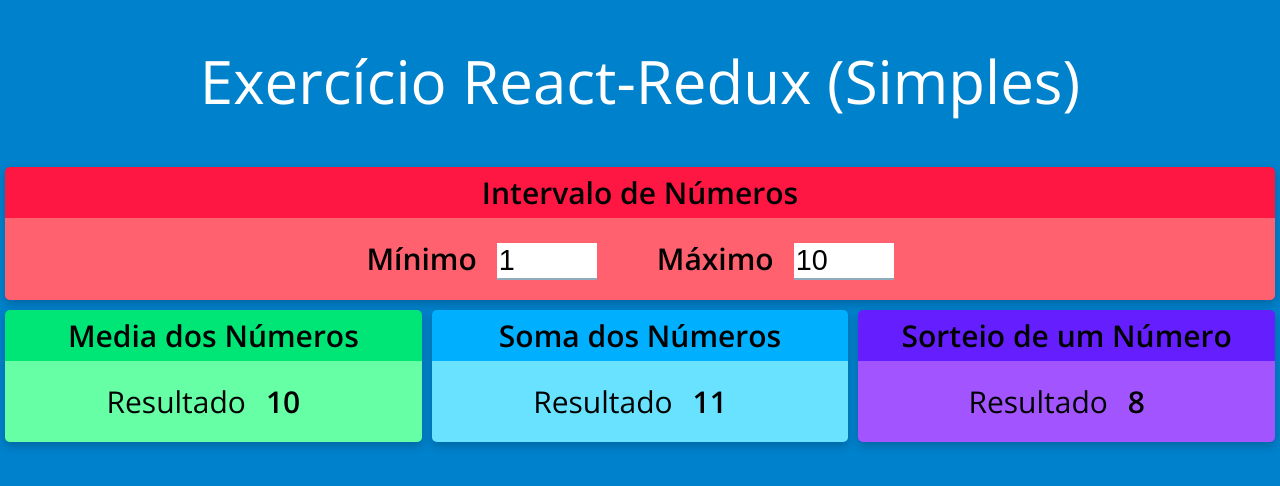
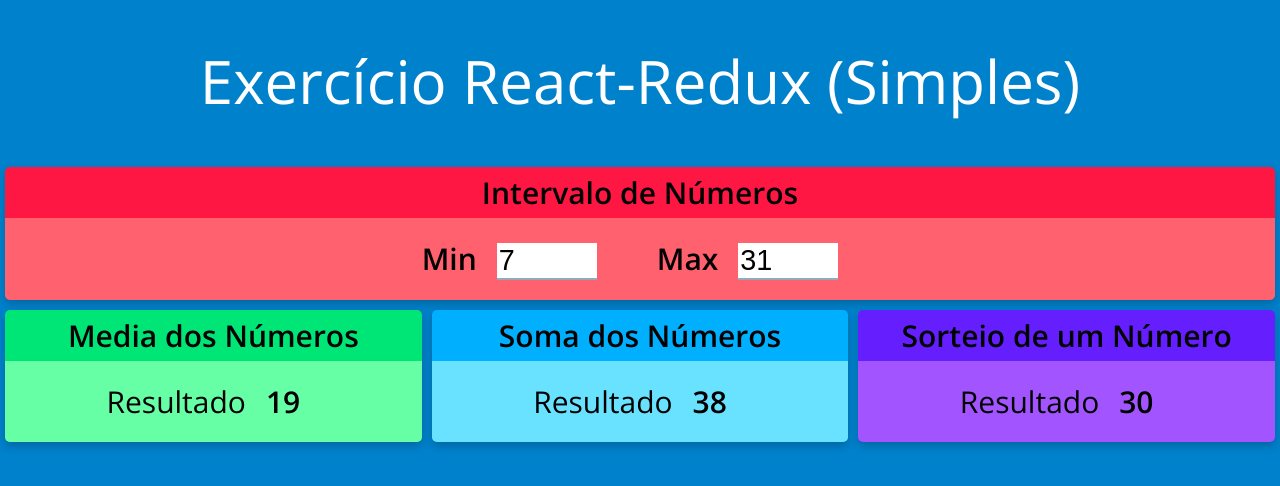
Before and after one commit to edilson-rodrigues/redux-simples, a React (Create React App) app: page / in a window 1280 px wide. Shown: the top 486 px of the page. Built offline with nearby package versions, Linux system fonts and the light colour scheme.

Commit message:
conectando components com redux #02

```diff
--- a/src/components/Intervalo/Intervalo.jsx
+++ b/src/components/Intervalo/Intervalo.jsx
@@ -1,4 +1,5 @@
 import React from "react";
+import {connect} from "react-redux";
 
 import ComponentStyle from "../Style";
 import Card from "../Card";
@@ -11,20 +12,28 @@
 };
 
 const Intervalo = (props) => {
+    const {min, max} = props;
     return (
         <Card title="Intervalo de Números" color={card_color.red}>
 			<span>
 				<ComponentStyle.Strong>
-					Mínimo
-					<ComponentStyle.Input type="number" name="number" id="" value={1} />
+					Min
+					<ComponentStyle.Input type="number" name="number" id="" value={min}/>
 				</ComponentStyle.Strong>
 				<ComponentStyle.Strong>
-					Máximo
-					<ComponentStyle.Input type="number" name="number" id="" value={10} />
+					Max
+					<ComponentStyle.Input type="number" name="number" id="" value={max}/>
 				</ComponentStyle.Strong>
 			</span>
         </Card>
     );
 };
 
-export default Intervalo;
+const mapStateToProps = (state) => {
+    return {
+        min: state.number.min,
+        max: state.number.max,
+    }
+}
+
+export default connect(mapStateToProps)(Intervalo);
--- a/src/components/Media/Media.jsx
+++ b/src/components/Media/Media.jsx
@@ -1,4 +1,5 @@
 import React from "react";
+import {connect} from "react-redux";
 
 import ComponentStyle from "../Style";
 import Card from "../Card";
@@ -11,14 +12,25 @@
 };
 
 const Media = (props) => {
+    const {min, max} = props;
+
+    console.log('props-media', props);
+
     return (
         <Card title="Media dos Números" color={card_color.green}>
 			<span>
 				<span>Resultado</span>
-				<ComponentStyle.Strong>{10}</ComponentStyle.Strong>
+                <ComponentStyle.Strong>{(min + max) / 2}</ComponentStyle.Strong>
 			</span>
         </Card>
     );
 };
 
-export default Media;
+const mapStateToProps = (state) => {
+    return {
+        min: state.number.min,
+        max: state.number.max,
+    }
+}
+
+export default connect(mapStateToProps)(Media);
--- a/src/components/Soma/Soma.jsx
+++ b/src/components/Soma/Soma.jsx
@@ -1,4 +1,5 @@
 import React from "react";
+import {connect} from "react-redux";
 
 import ComponentStyle from "../Style";
 import Card from "../Card";
@@ -11,14 +12,22 @@
 };
 
 const Soma = (props) => {
+    const {min, max} = props;
     return (
         <Card title="Soma dos Números" color={card_color.blue}>
 			<span>
 				<span>Resultado</span>
-				<ComponentStyle.Strong>{11}</ComponentStyle.Strong>
+				<ComponentStyle.Strong>{min + max}</ComponentStyle.Strong>
 			</span>
         </Card>
     );
 };
 
-export default Soma;
+const mapStateToProps = (state) => {
+    return {
+        min: state.number.min,
+        max: state.number.max,
+    }
+}
+
+export default connect(mapStateToProps)(Soma);
--- a/src/components/Sorteio/Sorteio.jsx
+++ b/src/components/Sorteio/Sorteio.jsx
@@ -1,4 +1,5 @@
 import React from "react";
+import {connect} from "react-redux";
 
 import ComponentStyle from "../Style";
 import Card from "../Card";
@@ -11,14 +12,25 @@
 };
 
 const Sorteio = (props) => {
+    const {min, max} = props;
+
+    const random = parseInt(Math.random() * (max - min) + min);
+
     return (
         <Card title="Sorteio de um Número" color={card_color.purple}>
 			<span>
 				<span>Resultado</span>
-				<ComponentStyle.Strong>{8}</ComponentStyle.Strong>
+				<ComponentStyle.Strong>{random}</ComponentStyle.Strong>
 			</span>
         </Card>
     );
 };
 
-export default Sorteio;
+const mapStateToProps = (state) => {
+    return {
+        min: state.number.min,
+        max: state.number.max,
+    }
+}
+
+export default connect(mapStateToProps)(Sorteio);
--- a/src/store/configStore.js
+++ b/src/store/configStore.js
@@ -1,15 +1,15 @@
-import { createStore, combineReducers } from 'redux';
+import {combineReducers, createStore} from 'redux';
 
 const reducers = combineReducers({
-    number: function (state, action){
+    number: function (state, action) {
         console.log('state-number', state, 'action-number', action)
-        return{
-            min:1,
-            max: 10,
+        return {
+            min: 7,
+            max: 31,
         }
     },
-    names: function (state, action){
-        console.log('state-name', state, 'action-name', action)
+    names: function (state, action) {
+        // console.log('state-name', state, 'action-name', action)
         return [
             'Ana',
             'Bia',
@@ -18,7 +18,7 @@
     }
 });
 
-function configStore(){
+function configStore() {
     return createStore(reducers);
 }
 
```
Also changed, not shown: 1 other file (tests, documents, lock files or other folders). Lines whose indentation alone changed are shown as unchanged.
